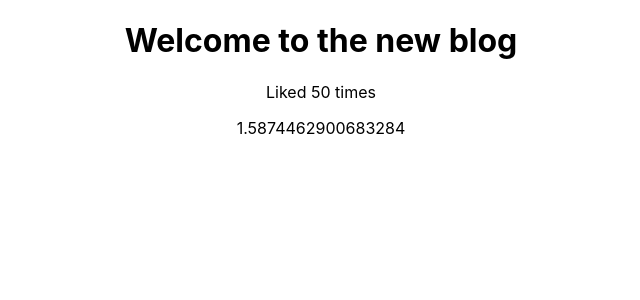
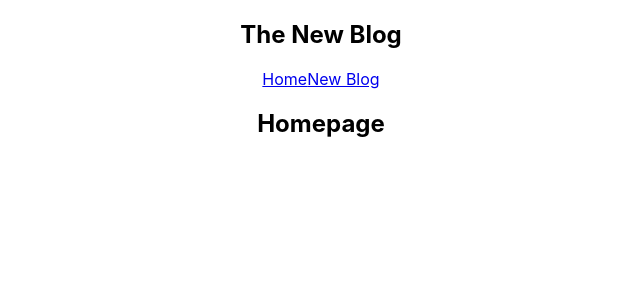
Before and after one commit to wagnergabe/react_blog, a React (Create React App) app in the folder blog/: page / in a window 1280 px wide. Shown: the top 300 px of the page, without its empty margins (319-959 px from the left). Built offline with nearby package versions, Linux system fonts and the light colour scheme.

Commit message:
added basic components

```diff
--- a/blog/src/App.js
+++ b/blog/src/App.js
@@ -1,16 +1,15 @@
 
 import './App.css';
+import Navbar from './Navbar';
+import Home from './Home';
 
 function App() {
-  const title = "Welcome to the new blog";
-  const likes = 50;
 
   return (
     <div className="App">
+      <Navbar />
       <div className="content">
-        <h1>{ title }</h1>
-        <p> Liked { likes } times</p>
-        <p>{Math.random() * 2}</p>
+       <Home />
       </div>
     </div>
   );
--- /dev/null
+++ b/blog/src/Home.js
@@ -0,0 +1,9 @@
+const Home = () => {
+    return (
+        <div className="home">
+        <h2>Homepage</h2>
+        </div>
+     );
+}
+
+export default Home;
--- /dev/null
+++ b/blog/src/Navbar.js
@@ -0,0 +1,13 @@
+const Navbar = () => {
+    return (
+        <nav className="navbar">
+            <h1>The New Blog</h1>
+            <div className="links">
+                <a href="/">Home</a>
+                <a href="/create">New Blog</a>
+            </div>
+        </nav>
+     );
+}
+
+export default Navbar ;
```
